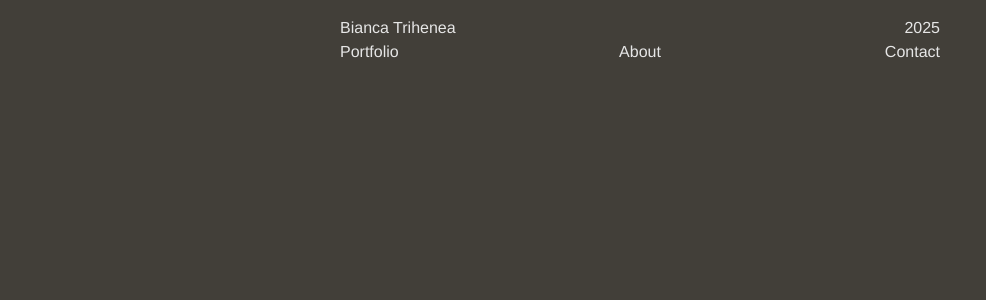
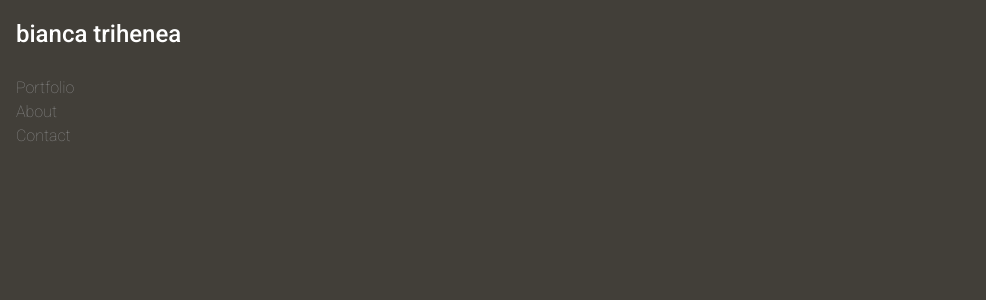
Before and after one commit to tkmaher/biancatrihenea, a Next.js app: page / in a window 1280 px wide. Shown: the top 300 px of the page, without its empty margins (0-986 px from the left). Built offline with nearby package versions, Linux system fonts and the light colour scheme.

Commit message:
transitions prototype

```diff
--- a/app/globals.css
+++ b/app/globals.css
@@ -1,9 +1,12 @@
 @import "tailwindcss";
 
+/* --------------------------------------------------
+   Root Colors
+-------------------------------------------------- */
 :root {
   --background: rgb(66, 63, 57);
-  --foreground: #e6e6e6;
-  --secondary: #888888;
+  --secondary: #e6e6e6;
+  --foreground: #888888;
 }
 
 @media (prefers-color-scheme: dark) {
@@ -13,21 +16,39 @@
   }
 }
 
-.header {
-  font-size: 3em;
-}
-
+/* --------------------------------------------------
+   Base Body
+-------------------------------------------------- */
 body {
   margin: 1em;
   background: var(--background);
   color: var(--foreground);
-  font-family: 'Franklin Gothic Medium', 'Arial Narrow', Arial, sans-serif;
+  font-family: 'Roboto', sans-serif;
   font-size: 1em;
+  font-weight: 200;
   overflow-x: hidden;
   margin-bottom: 3em;
   z-index: 1;
 }
 
+/* Make all flexbox children shrink properly */
+* {
+  min-width: 0;
+}
+
+/* --------------------------------------------------
+   Headings
+-------------------------------------------------- */
+.header {
+  font-size: 3em;
+}
+
+h1 {
+  font-size: 1.5em;
+  font-weight: 500;
+  color: white;
+  margin-bottom: 1em;
+}
 
 h2 {
   background-color: var(--secondary);
@@ -36,98 +57,101 @@ h2 {
   margin-bottom: 5px;
 }
 
-.menu-stretch {
-  position:relative;
+/* --------------------------------------------------
+   Layout Containers
+-------------------------------------------------- */
+.column-flex-container {
+  flex: 1;
   display: flex;
+  flex-direction: row;
+  gap: 1em;
   width: 100%;
-
-  .left {
-    flex: 1;
-    text-align: left;
-  }
-  .center {
-    flex: 1;
-    text-align: center;
-  }
-  .right {
-    flex: 1;
-    text-align: right;
-  }
 }
 
-.info {
-  margin: 2em;
+/* ------- Sidebar Menu ------- */
+.menu-column,
+.portfolio-menu-column {
+  flex: 0 0 150px;
+  min-width: 150px;
+  max-width: 150px;
 }
 
-a:hover {
-  text-decoration: underline;
+/* ------- Main Content Column ------- */
+#portfolio-column {
+  flex: 1 1 auto;
+  width: 100%;
+  max-width: 100%;
+  min-width: 0;
+  margin-bottom: 3em;
+  pointer-events: none;
+  transform: translate(-100%, 0%);
+  opacity: 0;
+  transition: transform 300ms ease-in-out;
 }
 
-.menu-item-portfolio:hover {
-  font-style: italic;
+#content-area {
+  opacity: 0;
+  transition: opacity 0.3s ease-in-out, transform 0.3s ease-in-out
 }
 
-.spread-container {
-  width: 100%;
-  margin-bottom: 3em;
-  pointer-events: none;
-  div {
-    pointer-events: auto;
-  }
+#portfolio-column > div {
+  pointer-events: auto;
 }
 
-.text-spread-container {
-  margin: 0 auto;
-  width: 600px;
+/* ------- Text Body (IMPORTANT FIX) ------- */
+.text-body {
+  width: 80vh;
   max-width: 100%;
-  text-align: justify;
-
+  min-width: 0;
+  overflow-wrap: break-word;
 }
 
+/* --------------------------------------------------
+   Image Scroller
+-------------------------------------------------- */
+
+/* Force the scroller to be constrained to the viewport and scroll */
 .image-row-container {
-  clear: both;
-  margin: 0 auto;
   display: flex;
   flex-wrap: nowrap;
-  overflow-x: auto;
+  overflow-x: auto;          /* scroll horizontally */
   overflow-y: hidden;
+  width: 100%;
+  max-width: 100vw;          /* ensures scroll instead of overflow */
   height: 30em;
   -webkit-overflow-scrolling: touch;
-  margin-bottom: 1em;
-  margin-top: 1em;
-  margin-left: 0.5em;
+  margin: 0.5em 0 1em 0.5em;
 }
 
-@media only screen and (hover: none) and (pointer: coarse){
+/* On touch devices, shorter height */
+@media only screen and (hover: none) and (pointer: coarse) {
   .image-row-container {
     height: 20em;
   }
 }
 
+/* Prevent images from shrinking and allow scrolling */
 .image-row-container-img {
-  margin-right: 0.5em;
-  flex-shrink: 0;       /* stops items from shrinking */
-  object-fit: cover;
+  flex-shrink: 0;
   height: 100%;
   width: auto;
+  object-fit: cover;
   border-radius: 5px;
-  max-width: none;
+  margin-right: 0.5em;
 }
 
-textarea {
+/* --------------------------------------------------
+   Buttons & Inputs
+-------------------------------------------------- */
+textarea,
+input,
+button {
   outline: 0.5px solid var(--foreground);
   padding: 2px;
+  margin: 5px;
 }
 
 button {
-  outline: 0.5px solid var(--foreground);
-  margin: 5px;
-  padding: 2px;
-  cursor: pointer;
-
-}
-
-a {
   cursor: pointer;
 }
 
@@ -136,34 +160,25 @@ button:hover {
   color: var(--background);
 }
 
-.collapse-row {
-  margin-top: 1em;
+/* --------------------------------------------------
+   Menu Items
+-------------------------------------------------- */
+
+a {
+  cursor: pointer;
 }
 
-.collapse-row:hover {
-  background-color: var(--secondary);
-  color: var(--background);
-
+a:hover {
+  color: var(--secondary);
 }
 
-input {
-  outline: 0.5px solid var(--foreground);
-  margin: 5px;
-  padding: 2px;
+.menu-item-portfolio:hover {
+  color: var(--secondary);
 }
 
-.project-editor {
-  margin-top: 1em;
-  outline: 1px solid var(--secondary);
-  padding: 2px;
-}
-
-hr {
-  border: none;
-  height: 1px;
-  background-color: var(--secondary);
-}
-
+/* --------------------------------------------------
+   Viewer Overlay
+-------------------------------------------------- */
 .img-closer {
   position: fixed;
   top: 10px;
@@ -175,7 +190,6 @@ hr {
   z-index: 9999;
   text-align: center;
 }
-
 
 .img-scroller {
   position: fixed;
@@ -195,7 +209,6 @@ hr {
   background-color: black;
   width: 100%;
   height: 100%;
-
   top: 0;
   left: 0;
   overflow: hidden;
@@ -214,11 +227,19 @@ hr {
   z-index: 9999;
 }
 
+/* --------------------------------------------------
+   Misc
+-------------------------------------------------- */
+hr {
+  border: none;
+  height: 1px;
+  background-color: var(--secondary);
+}
+
 .canvas {
   position: fixed;
   top: 0;
   left: 0;
   z-index: 9000;
   margin: 0 auto;
-
 }
--- a/app/layout.tsx
+++ b/app/layout.tsx
@@ -1,12 +1,13 @@
 import type { Metadata } from "next";
-import Link from "next/link";
 import "./globals.css";
-import DrawingCanvas from "@/src/components/canvas";
+import Main from "@/src/components/main";
+
 
 export const metadata: Metadata = {
   title: "Bianca Trihenea",
   description: "The website of Bianca Trihenea.",
 };
+
 
 export default function RootLayout({
   children,
@@ -16,17 +17,13 @@ export default function RootLayout({
 
   return (
     <html lang="en">
-      <body style={{position: "relative"}}>
-
-        <div className="text-spread-container">
-          <div className="menu-stretch">
-            <Link href="/" style={{width: "100%"}}>Bianca Trihenea</Link>
-            <Link href="https://www.timeanddate.com/worldclock/" target="_blank" className="right">{new Date().getFullYear()}</Link>
-          </div>
-        </div >
-        {children}
-        <DrawingCanvas />
-      </body>
+      <head>
+        <link
+          href="https://fonts.googleapis.com/css2?family=Roboto:wght@100;300;400;500;700;900&display=swap"
+          rel="stylesheet"
+        />
+      </head>
+      <Main children={children} />
     </html>
   );
 }
--- a/app/page.tsx
+++ b/app/page.tsx
@@ -8,7 +8,7 @@ import Menu from "../src/components/menu";
 export default function Home() {
   return (
     <>
-      <Menu/>
+
     </>
   );
 }
--- a/app/portfolio/page.tsx
+++ b/app/portfolio/page.tsx
@@ -8,7 +8,6 @@ export default function Portfolio() {
   return (
     <>
       <PortfolioDisplay/>
-      <Menu/>
     </>
   );
 }
--- a/package.json
+++ b/package.json
@@ -9,13 +9,16 @@
     "lint": "eslint"
   },
   "dependencies": {
+    "@fontsource/roboto": "^5.2.8",
     "@tanstack/react-query": "^5.90.7",
     "next": "^16.0.3",
     "react": "^19.2.0",
     "react-dom": "^19.2.0",
     "react-markdown": "^10.1.0",
     "react-router-dom": "^7.9.6",
-    "react-sketch-canvas": "^6.2.0"
+    "react-sketch-canvas": "^6.2.0",
+    "react-xarrows": "^2.0.2",
+    "reactflow": "^11.11.4"
   },
   "devDependencies": {
     "@tailwindcss/postcss": "^4",
--- /dev/null
+++ b/src/components/main.tsx
@@ -0,0 +1,36 @@
+"use client";
+import { useState, useEffect } from "react";
+import DrawingCanvas from "@/src/components/canvas";
+import Menu from "@/src/components/menu";
+import Link from "next/link";
+import { usePathname } from 'next/navigation';
+import { fadeOut } from "@/src/components/transitions";
+
+export default function Main({
+  children,
+}: Readonly<{
+  children: React.ReactNode;
+}>) {
+
+
+  const pathname = usePathname();
+
+  useEffect(() => {
+    fadeOut("content-area");
+  }, [pathname]);
+
+  return (
+
+    <body style={{position: "relative"}}>
+        <h1>
+          <Link href="/" style={{width: "100%"}} id="node1">bianca trihenea</Link>
+        </h1>
+        <div className="column-flex-container">
+          <Menu />
+          <div id="content-area" key={pathname}>{children}</div>
+        </div >
+
+      <DrawingCanvas />
+    </body>
+  );
+}
--- a/src/components/menu.tsx
+++ b/src/components/menu.tsx
@@ -4,33 +4,31 @@ import { usePathname } from 'next/navigation';
 
 export default function Menu() {
     const menuItems = [
-        {"href": "/portfolio", "text": "Portfolio", "class": "left"},
-        {"href": "/about", "text": "About", "class": "center"},
-        {"href": "/contact", "text": "Contact", "class": "right"},
+        {"href": "/portfolio", "text": "Portfolio"},
+        {"href": "/about", "text": "About"},
+        {"href": "/contact", "text": "Contact"},
     ];
     const pathName = usePathname();
 
-    function MenuItem(props: { href: string; text: string; class: string }) {
+    function MenuItem(props: { href: string; text: string }) {
         return (
-            <>
-                <span className={props.class} style={{textDecoration: pathName == props.href ? "underline" : "none"}}>
-                    <Link href={props.href}>{props.text}</Link>
-                </span>
-            </>
+            <div style={{color: pathName == props.href ? "white" : "auto"}} >
+                <Link href={props.href}
+                id={pathName == props.href ? "node2" : ""}>{props.text}</Link>
+            </div>
         );
     }
 
     return (
-        <div className="text-spread-container">
 
-            <div className="menu-stretch">
-                {menuItems.map((item) => {
-                    return <MenuItem key={item["text"]}
-                                    href={item["href"]}
-                                    text={item["text"]}
-                                    class={item["class"]}/>;
-                })}
-            </div>
+        <div className="menu-column">
+
+            {menuItems.map((item) => {
+                return <MenuItem key={item["text"]}
+                                href={item["href"]}
+                                text={item["text"]}/>;
+            })}
         </div>
     );
 }
+//<Link style={{float: "right"}} href="https://www.timeanddate.com/worldclock/" target="_blank" >{new Date().getFullYear()}</Link>
--- /dev/null
+++ b/src/components/transitions.tsx
@@ -0,0 +1,18 @@
+
+export function fadeOut (id: string) {
+    const item = document.getElementById(id);
+    if (item) {
+        item.style.opacity = "0";
+        item.style.transform = "translate(0%, 50em)";
+    }
+}
+
+export function fadeIn(id: string, time: number) {
+    const item = document.getElementById(id);
+    if (item) {
+        setTimeout(() => {
+        item.style.opacity = "1";
+        item.style.transform = "translate(0%, 0%)";
+        }, 100);
+    }
+}
```
Also changed, not shown: app/about/page.tsx (+4 -13 lines), app/contact/page.tsx (+3 -13 lines), app/edit/page.tsx (+3 -8 lines), src/components/portfolio/portfolio.tsx (+60 -41 lines), 2 other files (tests, documents, lock files or other folders).
